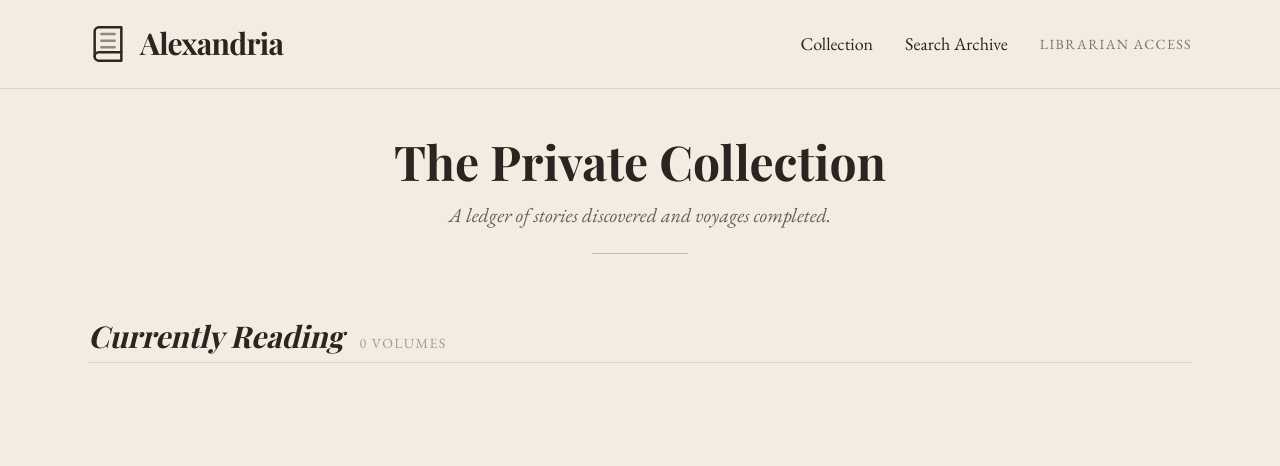
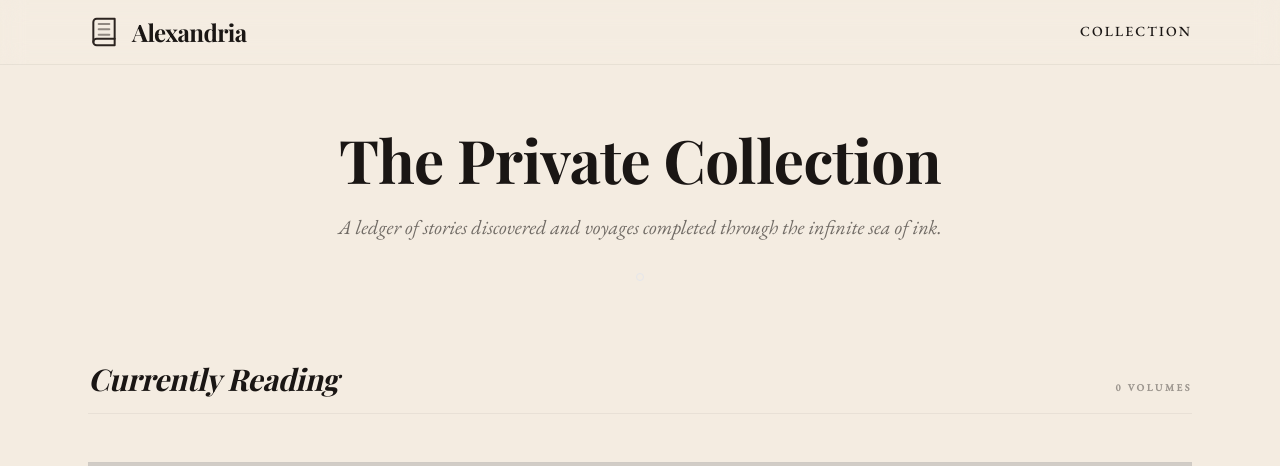
Before and after one commit to Kr4is/alexandria, a Flask app: page / in a window 1280 px wide. Shown: the top 466 px of the page. Run offline with Flask 3, Linux system fonts and the light colour scheme; some libraries are stand-ins or nearby versions; some web fonts are replaced; grey boxes are pictures that could not be loaded.

Commit message:
feat: improve interface for movil devices

```diff
--- a/app.py
+++ b/app.py
@@ -88,6 +88,7 @@ def logout():
     return redirect(url_for('index'))
 
 @app.route('/search')
+@login_required
 def search():
     query = request.args.get('q')
     results = []
--- a/templates/base.html
+++ b/templates/base.html
@@ -14,15 +14,18 @@
         :root {
             --vintage-cream: #f4ece1;
             --vintage-paper: #f9f4ef;
-            --vintage-ink: #2c2420;
-            --vintage-gold: #c5a059;
-            --vintage-wood: #4a3728;
+            --vintage-ink: #1a1614;
+            --vintage-gold: #b58d4a;
+            --vintage-accent: #2d4a3e;
+            /* Deep emerald */
+            --transition-speed: 0.3s;
         }
 
         body {
             font-family: 'EB Garamond', serif;
             background-color: var(--vintage-cream);
             color: var(--vintage-ink);
+            line-height: 1.6;
         }
 
         h1,
@@ -31,26 +34,62 @@
         h4,
         .font-serif-display {
             font-family: 'Playfair Display', serif;
+            font-weight: 700;
+            letter-spacing: -0.01em;
         }
 
         .paper-texture {
             background-color: var(--vintage-paper);
             background-image: url("https://www.transparenttextures.com/patterns/notebook.png");
-            box-shadow: 0 4px 15px rgba(0, 0, 0, 0.1), inset 0 0 50px rgba(0, 0, 0, 0.02);
-            border: 1px solid rgba(0, 0, 0, 0.05);
+            box-shadow: 0 10px 30px -10px rgba(0, 0, 0, 0.1);
+            border: 1px solid rgba(0, 0, 0, 0.03);
         }
 
         .vintage-border {
-            border: 3px double var(--vintage-gold);
+            border: 1px solid var(--vintage-gold);
+            padding: 2px;
+            outline: 1px solid var(--vintage-gold);
+            outline-offset: 4px;
         }
 
         .transition-soft {
-            transition: all 0.4s cubic-bezier(0.4, 0, 0.2, 1);
+            transition: all var(--transition-speed) cubic-bezier(0.4, 0, 0.2, 1);
+        }
+
+        .nav-link {
+            position: relative;
+            padding-bottom: 2px;
+        }
+
+        .nav-link::after {
+            content: '';
+            position: absolute;
+            width: 0;
+            height: 1px;
+            bottom: 0;
+            left: 0;
+            background-color: var(--vintage-accent);
+            transition: width var(--transition-speed) ease;
+        }
+
+        .nav-link:hover::after {
+            width: 100%;
+        }
+
+        /* Responsive adjustments */
+        @media (max-width: 640px) {
+            h1 {
+                font-size: 1.5rem;
+            }
+
+            .nav-text {
+                display: none;
+            }
         }
 
         /* Custom scrollbar */
         ::-webkit-scrollbar {
-            width: 8px;
+            width: 6px;
         }
 
         ::-webkit-scrollbar-track {
@@ -59,57 +98,70 @@
 
         ::-webkit-scrollbar-thumb {
             background: var(--vintage-gold);
-            border-radius: 4px;
+            border-radius: 10px;
         }
     </style>
 </head>
 
-<body class="h-full flex flex-col min-h-screen">
-    <nav class="border-b border-black/10 py-6">
+<body class="h-full flex flex-col min-h-screen antialiased">
+    <nav class="sticky top-0 z-50 bg-vintage-cream/80 backdrop-blur-md border-b border-black/5 py-4">
         <div class="max-w-6xl mx-auto px-6 flex justify-between items-center">
-            <div class="flex items-center gap-4">
-                <a href="{{ url_for('index') }}" class="group flex items-center gap-3">
-                    <img src="{{ url_for('static', filename='logo.svg') }}" alt="Logo"
-                        class="w-10 h-10 object-contain text-emerald-900 sepia-[.3] group-hover:sepia-0 transition-soft">
-                    <div>
-                        <h1 class="text-3xl font-bold tracking-tight group-hover:text-emerald-900 transition-soft">
-                            {{ config['APP_NAME'] }}</h1>
-                        <div class="h-0.5 w-0 group-hover:w-full bg-emerald-900 transition-soft"></div>
-                    </div>
-                </a>
-            </div>
-            <div class="flex items-center gap-8 text-lg">
-                <a href="{{ url_for('index') }}" class="hover:italic transition-soft">Collection</a>
-                <a href="{{ url_for('search') }}" class="hover:italic transition-soft">Search Archive</a>
+            <a href="{{ url_for('index') }}" class="flex items-center gap-2 md:gap-3 group flex-shrink-0">
+                <img src="{{ url_for('static', filename='logo.svg') }}" alt="Logo"
+                    class="w-7 h-7 md:w-8 md:h-8 object-contain transition-soft group-hover:rotate-12">
+                <h1
+                    class="text-xl md:text-2xl font-bold tracking-tight text-vintage-ink/90 group-hover:text-vintage-accent transition-soft">
+                    {{ config['APP_NAME'] }}
+                </h1>
+            </a>
+
+            <div class="flex items-center gap-4 md:gap-10">
+                <div class="flex gap-4 md:gap-8 text-[11px] md:text-sm uppercase tracking-[0.15em] font-medium">
+                    <a href="{{ url_for('index') }}"
+                        class="nav-link hover:text-vintage-accent transition-soft">Collection</a>
+                    {% if current_user.is_authenticated %}
+                    <a href="{{ url_for('search') }}"
+                        class="nav-link hover:text-vintage-accent transition-soft">Search</a>
+                    {% endif %}
+                </div>
+
                 {% if current_user.is_authenticated %}
+                <div class="h-4 w-px bg-black/10"></div>
                 <a href="{{ url_for('logout') }}"
-                    class="text-sm uppercase tracking-widest opacity-60 hover:opacity-100 transition-soft">Logout</a>
-                {% else %}
-                <a href="{{ url_for('login') }}"
-                    class="text-sm uppercase tracking-widest opacity-60 hover:opacity-100 transition-soft">Librarian
-                    Access</a>
+                    class="text-[9px] uppercase tracking-widest opacity-40 hover:opacity-100 hover:text-red-800 transition-soft">Logout</a>
                 {% endif %}
             </div>
         </div>
     </nav>
 
-    <main class="flex-grow max-w-6xl mx-auto px-6 py-12 w-full">
+    <main class="flex-grow max-w-6xl mx-auto px-6 py-8 md:py-16 w-full">
         {% with messages = get_flashed_messages() %}
         {% if messages %}
-        {% for message in messages %}
-        <div class="mb-8 p-4 bg-red-50 border-l-4 border-red-400 text-red-700 italic">
-            {{ message }}
+        <div class="max-w-4xl mx-auto">
+            {% for message in messages %}
+            <div
+                class="mb-8 p-4 bg-red-50/50 border-l-2 border-red-400 text-red-800 text-sm italic animate-in fade-in slide-in-from-top-4 duration-500">
+                {{ message }}
+            </div>
+            {% endfor %}
         </div>
-        {% endfor %}
         {% endif %}
         {% endwith %}
 
         {% block content %}{% endblock %}
     </main>
 
-    <footer class="py-12 border-t border-black/5 text-center opacity-40 italic text-sm">
-        <div class="max-w-6xl mx-auto px-6">
-            &mdash; Catalogued in the year 2025 &mdash;
+    <footer class="py-12 border-t border-black/5 text-center">
+        <div class="max-w-6xl mx-auto px-6 space-y-6">
+            <div class="flex justify-center gap-4 opacity-20">
+                <div class="h-px w-8 bg-black"></div>
+                <div class="h-1 w-1 rounded-full bg-black"></div>
+                <div class="h-px w-8 bg-black"></div>
+            </div>
+
+            <p class="text-[10px] md:text-xs uppercase tracking-[0.3em] opacity-30 italic">
+                Catalogued in the year {{ now.year if now else '2025' }}
+            </p>
         </div>
     </footer>
 </body>
--- a/templates/index.html
+++ b/templates/index.html
@@ -1,59 +1,69 @@
 {% extends 'base.html' %}
 
 {% block content %}
-<header class="mb-16 text-center">
-    <h2 class="text-5xl font-bold mb-4">The Private Collection</h2>
-    <p class="text-xl italic opacity-70">A ledger of stories discovered and voyages completed.</p>
-    <div class="mt-6 flex justify-center">
-        <div class="h-px w-24 bg-black/20"></div>
+<header class="mb-20 text-center max-w-2xl mx-auto">
+    <h2 class="text-4xl md:text-6xl font-bold mb-6 text-vintage-ink">The Private Collection</h2>
+    <p class="text-lg md:text-xl italic opacity-60 leading-relaxed">A ledger of stories discovered and voyages completed
+        through the infinite sea of ink.</p>
+    <div class="mt-8 flex justify-center items-center gap-4">
+        <div class="h-px w-12 bg-vintage-gold/30"></div>
+        <div class="w-2 h-2 rounded-full border border-vintage-gold/30"></div>
+        <div class="h-px w-12 bg-vintage-gold/30"></div>
     </div>
 </header>
 
 <section class="mb-24">
-    <div class="flex items-baseline gap-4 mb-10 border-b border-black/10 pb-2">
-        <h3 class="text-3xl font-bold italic">Currently Reading</h3>
-        <span class="text-sm uppercase tracking-widest opacity-40">{{ reading|length }} volumes</span>
+    <div class="flex items-baseline justify-between mb-12 border-b border-black/5 pb-4">
+        <h3 class="text-2xl md:text-3xl font-bold italic text-vintage-accent">Currently Reading</h3>
+        <span class="text-[10px] uppercase tracking-[0.25em] opacity-40 font-bold">{{ reading|length }} volumes</span>
     </div>
 
     {% if reading %}
-    <div class="grid grid-cols-1 md:grid-cols-2 lg:grid-cols-3 gap-12">
+    <div class="grid grid-cols-1 sm:grid-cols-2 lg:grid-cols-3 gap-10 md:gap-14">
         {% for book in reading %}
-        <div class="group relative paper-texture p-6 flex flex-col transition-soft hover:-translate-y-2">
+        <div class="group flex flex-col">
             <a href="{{ url_for('book_detail', book_id=book.id) }}"
-                class="mb-6 aspect-[2/3] overflow-hidden shadow-2xl vintage-border relative block">
+                class="mb-8 aspect-[3/4] overflow-hidden paper-texture vintage-border relative block transition-soft group-hover:-translate-y-2">
                 {% if book.thumbnail %}
                 <img src="{{ book.thumbnail }}" alt="{{ book.title }}"
-                    class="w-full h-full object-cover grayscale-[20%] group-hover:grayscale-0 transition-soft duration-700">
+                    class="w-full h-full object-cover grayscale-[30%] group-hover:grayscale-0 transition-soft duration-700">
                 {% else %}
+                <div class="w-full h-full flex items-center justify-center text-center p-8 italic opacity-20 text-sm">
+                    Untitled Manuscript
+                </div>
+                {% endif %}
                 <div
-                    class="w-full h-full flex items-center justify-center text-center p-8 bg-stone-200 italic opacity-40">
-                    Untitled Manuscript</div>
-                {% endif %}
-                <div class="absolute inset-0 ring-1 ring-inset ring-white/20"></div>
+                    class="absolute inset-0 bg-gradient-to-t from-black/20 to-transparent opacity-0 group-hover:opacity-100 transition-soft">
+                </div>
             </a>
 
-            <div class="flex-grow">
+            <div class="flex-grow space-y-3">
                 <a href="{{ url_for('book_detail', book_id=book.id) }}"
-                    class="block hover:text-emerald-900 transition-soft">
-                    <h4 class="text-2xl font-bold leading-tight mb-2 line-clamp-2">{{ book.title }}</h4>
+                    class="block hover:text-vintage-accent transition-soft">
+                    <h4 class="text-xl md:text-2xl font-bold leading-tight line-clamp-2">{{ book.title }}</h4>
                 </a>
-                <p class="italic opacity-60 mb-4">{{ book.authors or 'Anonymous' }}</p>
+                <p class="italic opacity-60 text-sm md:text-base">by {{ book.authors or 'Anonymous' }}</p>
                 {% if book.categories %}
-                <span class="text-[10px] uppercase tracking-[0.2em] px-2 py-1 bg-black/5 opacity-50">{{ book.categories
-                    }}</span>
+                <div class="pt-2">
+                    <span
+                        class="text-[9px] uppercase tracking-widest px-2 py-1 bg-vintage-accent/5 text-vintage-accent border border-vintage-accent/10">{{
+                        book.categories }}</span>
+                </div>
                 {% endif %}
             </div>
 
             {% if current_user.is_authenticated %}
-            <div class="mt-8 flex gap-4">
+            <div class="mt-8 flex items-center gap-4 pt-6 border-t border-black/5">
                 <form action="{{ url_for('finish_book', book_id=book.id) }}" method="POST" class="flex-1">
                     <button type="submit"
-                        class="w-full py-2 border border-black/20 hover:bg-black/5 text-sm uppercase tracking-widest transition-soft">Close
-                        Chapter</button>
+                        class="w-full py-2.5 text-[10px] uppercase tracking-[0.2em] font-bold border border-vintage-ink/20 hover:bg-vintage-ink hover:text-vintage-cream transition-soft">
+                        Close Chapter
+                    </button>
                 </form>
                 <form action="{{ url_for('delete_book', book_id=book.id) }}" method="POST">
-                    <button type="submit" class="p-2 opacity-30 hover:opacity-100 hover:text-red-800 transition-soft">
-                        <svg xmlns="http://www.w3.org/2000/svg" class="h-5 w-5" viewBox="0 0 20 20" fill="currentColor">
+                    <button type="submit" class="p-2 opacity-20 hover:opacity-100 hover:text-red-800 transition-soft"
+                        title="Remove Archive">
+                        <svg xmlns="http://www.w3.org/2000/svg" class="h-4 w-4" viewBox="0 0 20 20" fill="currentColor">
                             <path fill-rule="evenodd"
                                 d="M9 2a1 1 0 00-.894.553L7.382 4H4a1 1 0 000 2v10a2 2 0 002 2h8a2 2 0 002-2V6a1 1 0 100-2h-3.382l-.724-1.447A1 1 0 0011 2H9zM7 8a1 1 0 012 0v6a1 1 0 11-2 0V8zm5-1a1 1 0 00-1 1v6a1 1 0 102 0V8a1 1 0 00-1-1z"
                                 clip-rule="evenodd" />
@@ -66,43 +76,49 @@
         {% endfor %}
     </div>
     {% else %}
-    <div class="text-center py-16 opacity-40 italic">
+    <div class="text-center py-20 paper-texture italic opacity-40">
         The shelves are currently waiting for a new journey...
     </div>
     {% endif %}
 </section>
 
 <section>
-    <div class="flex items-baseline gap-4 mb-10 border-b border-black/10 pb-2">
-        <h3 class="text-3xl font-bold italic">Completed Voyages</h3>
-        <span class="text-sm uppercase tracking-widest opacity-40">{{ finished|length }} volumes</span>
+    <div class="flex items-baseline justify-between mb-12 border-b border-black/5 pb-4">
+        <h3 class="text-2xl md:text-3xl font-bold italic text-vintage-accent opacity-80">Completed Voyages</h3>
+        <span class="text-[10px] uppercase tracking-[0.25em] opacity-40 font-bold">{{ finished|length }} volumes</span>
     </div>
 
     {% if finished %}
-    <div class="grid grid-cols-2 sm:grid-cols-3 md:grid-cols-4 lg:grid-cols-6 gap-8">
+    <div class="grid grid-cols-2 md:grid-cols-4 lg:grid-cols-6 gap-x-8 gap-y-12">
         {% for book in finished %}
         <div class="group relative flex flex-col">
             <a href="{{ url_for('book_detail', book_id=book.id) }}"
-                class="aspect-[2/3] overflow-hidden shadow-lg border border-black/5 mb-3 group-hover:-rotate-2 transition-soft block">
+                class="aspect-[2/3] overflow-hidden shadow-sm border border-black/5 mb-4 group-hover:-rotate-1 group-hover:shadow-xl transition-soft block relative">
                 {% if book.thumbnail %}
                 <img src="{{ book.thumbnail }}" alt="{{ book.title }}"
-                    class="w-full h-full object-cover sepia-[30%] group-hover:sepia-0 transition-soft">
+                    class="w-full h-full object-cover sepia-[20%] group-hover:sepia-0 transition-soft">
                 {% else %}
                 <div
-                    class="w-full h-full flex items-center justify-center text-[10px] text-center p-2 opacity-30 italic">
+                    class="w-full h-full flex items-center justify-center text-[10px] p-2 opacity-30 italic text-center">
                     Manuscript</div>
                 {% endif %}
+                <div
+                    class="absolute inset-x-0 bottom-0 h-1/3 bg-gradient-to-t from-black/40 to-transparent opacity-0 group-hover:opacity-100 transition-soft">
+                </div>
             </a>
             <a href="{{ url_for('book_detail', book_id=book.id) }}"
-                class="block hover:text-emerald-900 transition-soft">
-                <h5 class="font-bold text-sm leading-tight line-clamp-1">{{ book.title }}</h5>
+                class="block hover:text-vintage-accent transition-soft">
+                <h5 class="font-bold text-xs md:text-sm leading-tight line-clamp-1 opacity-80 group-hover:opacity-100">
+                    {{ book.title }}</h5>
             </a>
-            <p class="text-[10px] opacity-40 mt-1 italic">Finished {{ book.date_finished.strftime('%b %d, %Y') }}</p>
+            <p class="text-[9px] uppercase tracking-wider opacity-30 mt-2 font-bold">{{ book.date_finished.strftime('%b
+                %Y') }}</p>
 
             {% if current_user.is_authenticated %}
             <form action="{{ url_for('delete_book', book_id=book.id) }}" method="POST"
-                class="absolute -top-2 -right-2 opacity-0 group-hover:opacity-100 transition-soft">
-                <button type="submit" class="p-1.5 bg-red-800 text-white rounded-full shadow-lg">
+                class="absolute -top-2 -right-2 scale-0 group-hover:scale-100 transition-soft z-10">
+                <button type="submit"
+                    class="p-1.5 bg-red-900 text-vintage-cream rounded-full shadow-xl hover:bg-red-700 transition-colors">
                     <svg xmlns="http://www.w3.org/2000/svg" class="h-3 w-3" viewBox="0 0 20 20" fill="currentColor">
                         <path fill-rule="evenodd"
                             d="M4.293 4.293a1 1 0 011.414 0L10 8.586l4.293-4.293a1 1 0 111.414 1.414L11.414 10l4.293 4.293a1 1 0 01-1.414 1.414L10 11.414l-4.293 4.293a1 1 0 01-1.414-1.414L8.586 10 4.293 5.707a1 1 0 010-1.414z"
@@ -115,7 +131,7 @@
         {% endfor %}
     </div>
     {% else %}
-    <div class="text-center py-10 opacity-30 italic text-sm">
+    <div class="text-center py-16 opacity-30 italic text-sm">
         No completed journeys yet recorded.
     </div>
     {% endif %}
```
Also changed, not shown: templates/book_detail.html (+57 -47 lines), templates/login.html (+24 -12 lines), templates/search.html (+42 -28 lines).
